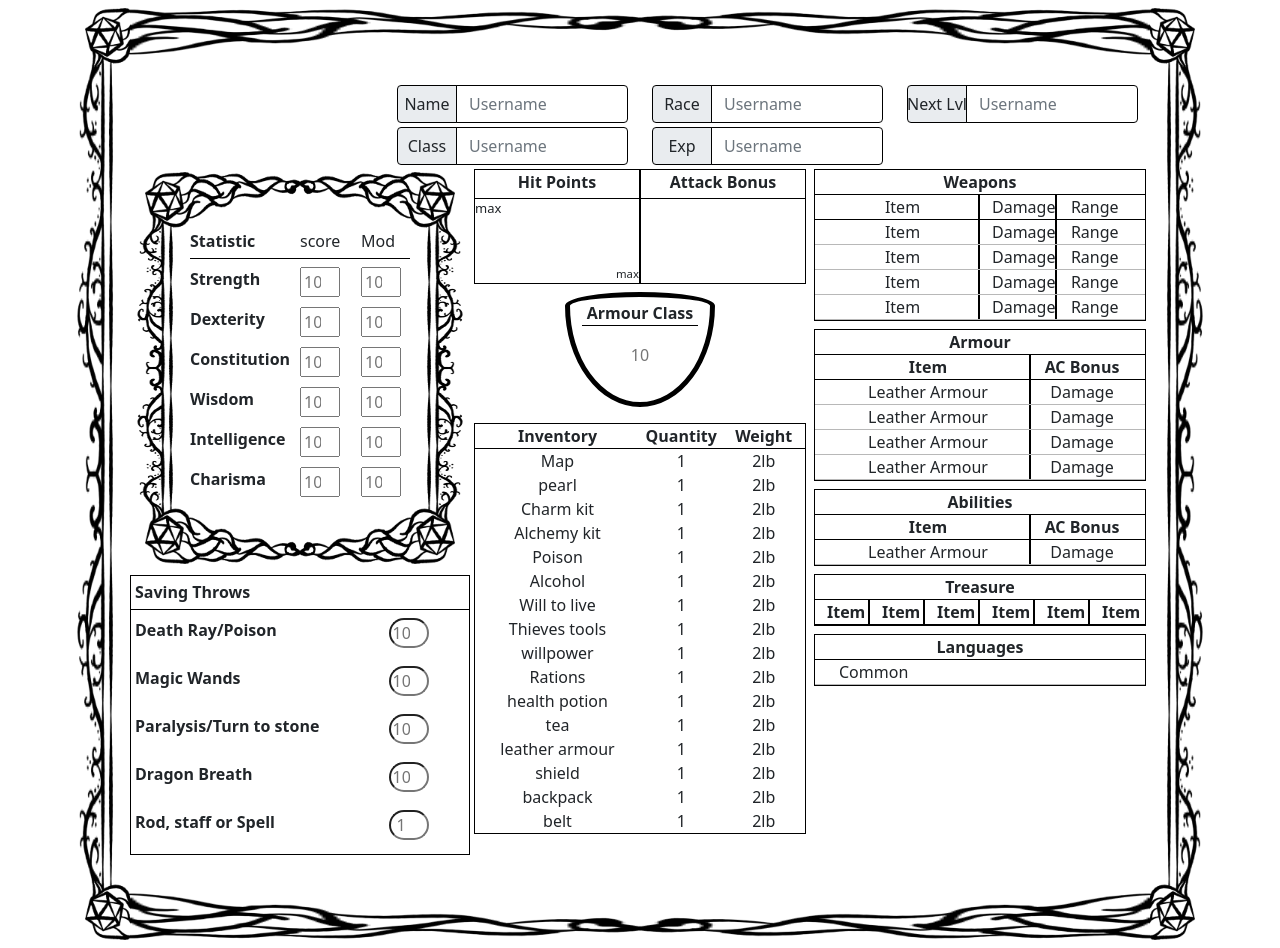
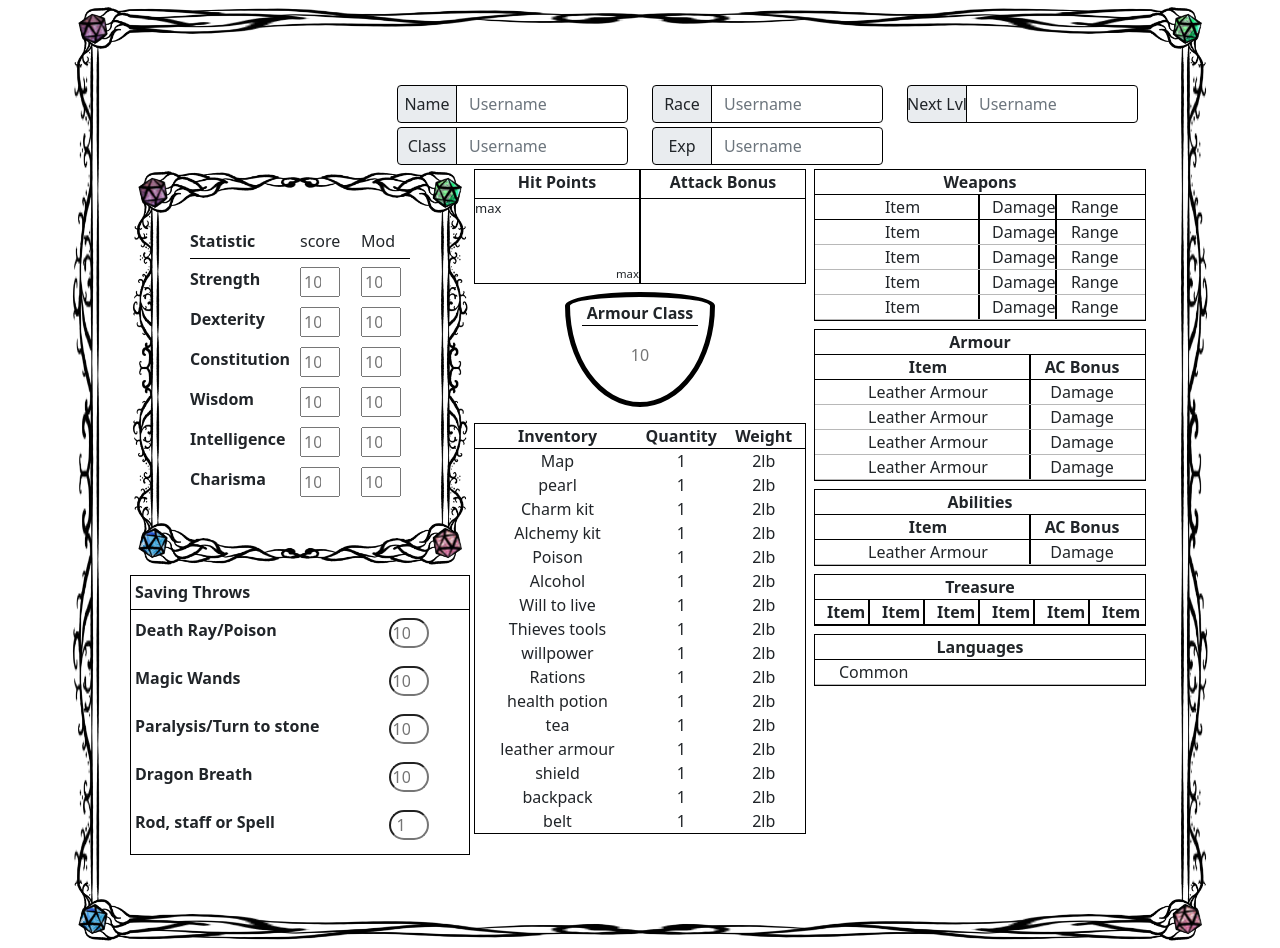
Before and after one commit to CianMW/odyssey-vtt-fe, a React (Create React App) app in the folder fe-vtt-indie/: page / in a window 1280 px wide. Built offline with nearby package versions, Linux system fonts and the light colour scheme.

Commit message:
Change in border image

```diff
--- a/fe-vtt-indie/src/styleSheets/characterSheetStyle.css
+++ b/fe-vtt-indie/src/styleSheets/characterSheetStyle.css
@@ -103,7 +103,7 @@ input.form-control{
     padding: 20px;
     border-width: 60px;
     border-style: solid;
-    border-image-source: url("../../asset-extra/page-borders-2018-46.png");
+    border-image-source: url("../../asset-extra/Border image dice Sara edit.svg");
     border-image-slice: 80;
     /* border-image-outset: 4px; */
     background-color: transparent;
```
Also changed, not shown: fe-vtt-indie/asset-extra/Border image dice Sara edit.svg (added), fe-vtt-indie/asset-extra/page-borders-2018-46.png (deleted).
